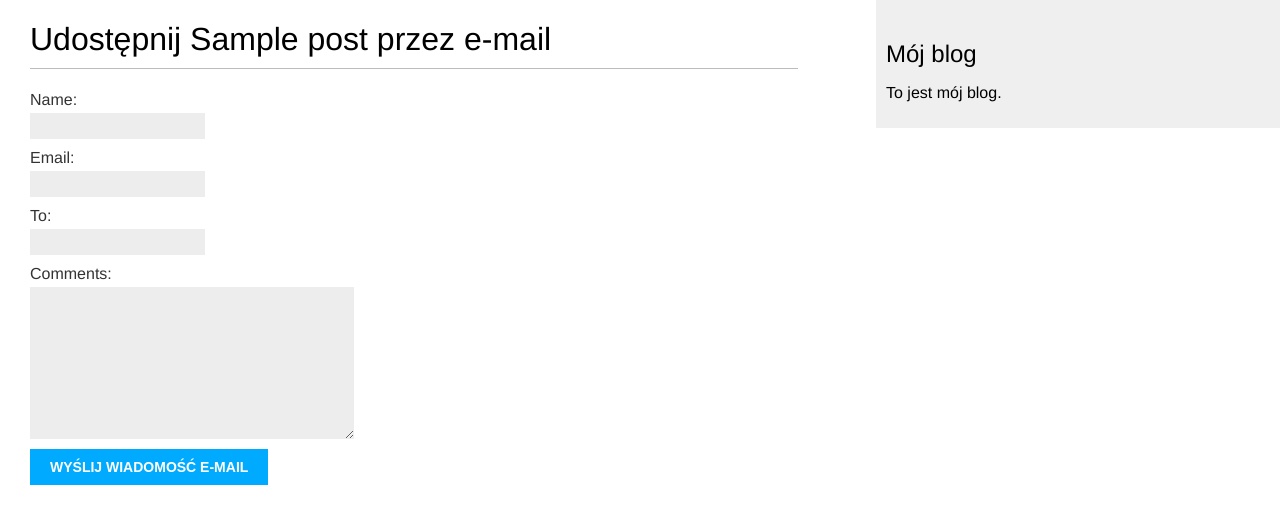
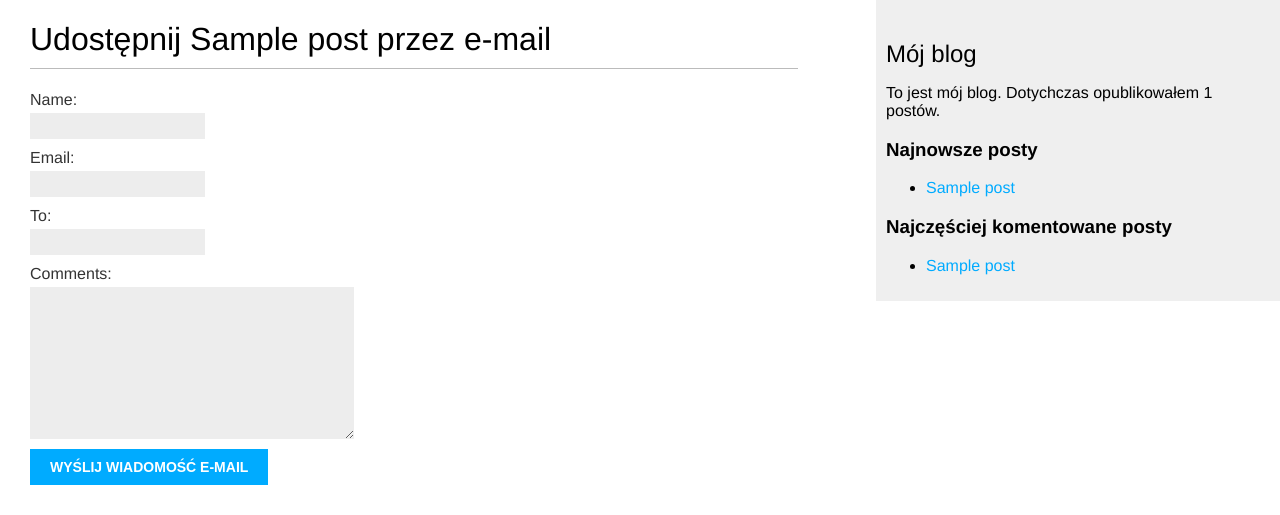
Before and after one commit to KFolwarski20/BlogApp, a Django app: page /blog/1/share/ in a window 1280 px wide. Shown: the top 515 px of the page. Run offline with Django 3.2, Linux system fonts and the light colour scheme; tables that the repository leaves empty hold one stand-in row (values such as "Sample post").

Commit message:
Implement own template tags & template filters

```diff
--- a/mysite/blog/templates/blog/base.html
+++ b/mysite/blog/templates/blog/base.html
@@ -1,3 +1,4 @@
+{% load blog_tags %}
 {% load static %}
 <!DOCTYPE html>
 <html>
@@ -12,7 +13,18 @@
   </div>
   <div id="sidebar">
     <h2>Mój blog</h2>
-    <p>To jest mój blog.</p>
+    <p>To jest mój blog. Dotychczas opublikowałem {% total_posts %} postów.</p>
+    <h3>Najnowsze posty</h3>
+      {% show_latest_posts 3 %}
+    <h3>Najczęściej komentowane posty</h3>
+      {% get_most_commented_posts as most_commented_posts %}
+      <ul>
+      {% for post in most_commented_posts %}
+        <li>
+          <a href="{{ post.get_absolute_url }}">{{ post.title }}</a>
+        </li>
+      {% endfor %}
+      </ul>
   </div>
 </body>
 </html>
--- a/mysite/blog/templates/blog/post/detail.html
+++ b/mysite/blog/templates/blog/post/detail.html
@@ -1,4 +1,5 @@
 {% extends "blog/base.html" %}
+{% load blog_tags %}
 
 {% block title %}{{ post.title }}{% endblock %}
 
@@ -7,7 +8,7 @@
   <p class="date">
     Opublikowany {{ post.publish }} przez {{ post.author }}
   </p>
-  {{ post.body|linebreaks }}
+  {{ post.body|markdown }}
   <p>
     <a href="{% url "blog:post_share" post.id %}">Udostępnij post</a>
   </p>
--- /dev/null
+++ b/mysite/blog/templates/blog/post/latest_posts.html
@@ -0,0 +1,7 @@
+<ul>
+    {% for post in latest_posts %}
+        <li>
+            <a href="{{ post.get_absolute_url }}">{{ post.title }}</a>
+        </li>
+    {% endfor %}
+</ul>
--- a/mysite/blog/templates/blog/post/list.html
+++ b/mysite/blog/templates/blog/post/list.html
@@ -1,4 +1,5 @@
 {% extends "blog/base.html" %}
+{% load blog_tags %}
 
 {% block title %}Mój blog{% endblock %}
 
@@ -25,7 +26,7 @@
     <p class="date">
       Opublikowany {{ post.publish }} przez {{ post.author }}
     </p>
-    {{ post.body|truncatewords:30|linebreaks }}
+    {{ post.body|markdown|truncatewords_html:30 }}
   {% endfor %}
   {% include "pagination.html" with page=posts %}
 {% endblock %}
--- /dev/null
+++ b/mysite/blog/templatetags/blog_tags.py
@@ -0,0 +1,30 @@
+from django import template
+from django.db.models import Count
+from django.utils.safestring import mark_safe
+from ..models import Post
+import markdown
+
+register = template.Library()
+
+
+@register.simple_tag
+def total_posts():
+    return Post.published.count()
+
+
+@register.inclusion_tag('blog/post/latest_posts.html')
+def show_latest_posts(count=5):
+    latest_posts = Post.published.order_by('-publish')[:count]
+    return {'latest_posts': latest_posts}
+
+
+@register.simple_tag
+def get_most_commented_posts(count=5):
+    return Post.published.annotate(
+        total_comments=Count('comments')
+    ).order_by('-total_comments')[:count]
+
+
+@register.filter(name='markdown')
+def markdown_format(text):
+    return mark_safe(markdown.markdown(text))
```
Also changed, not shown: mysite/blog/templatetags/__init__.py (added).
